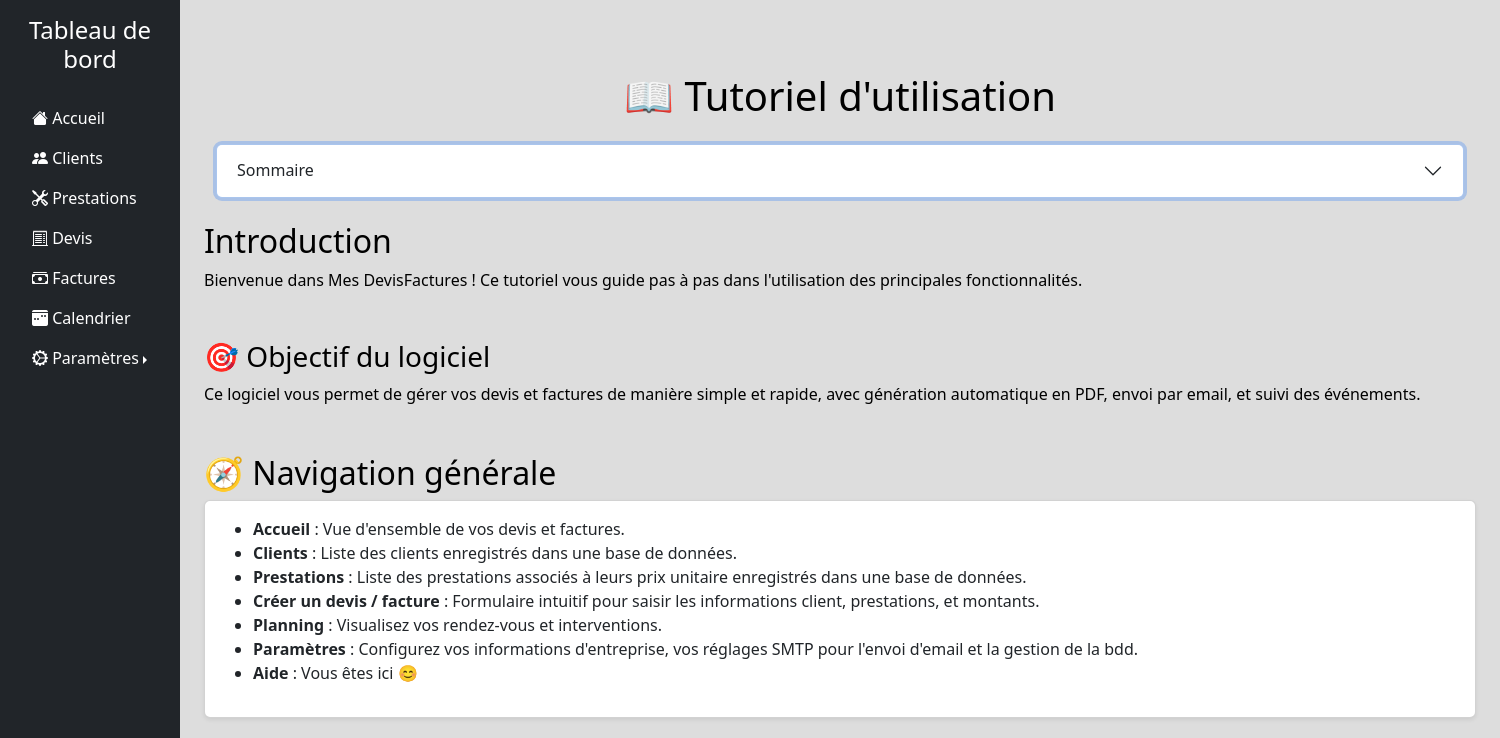
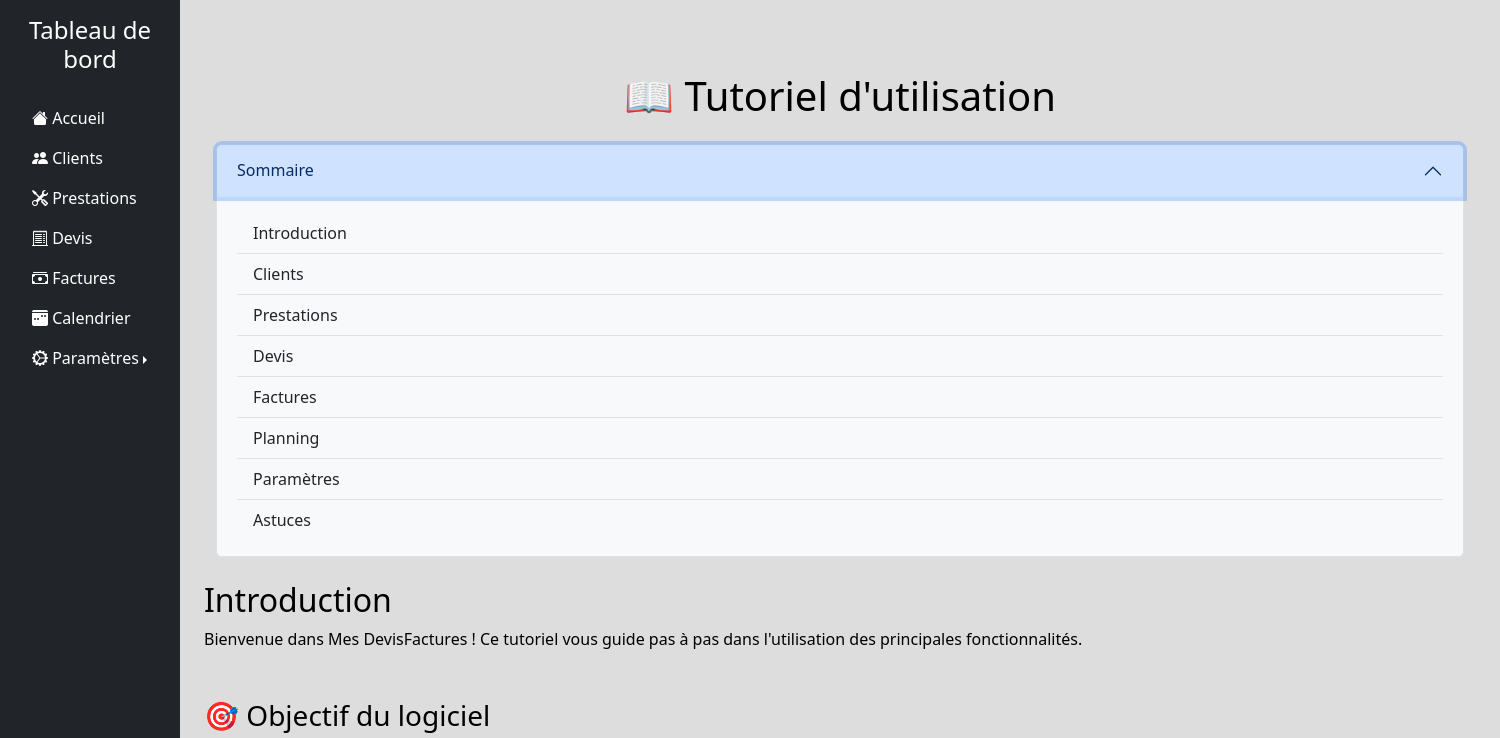
Before and after one commit to Natsumi26/my-devis-carreleur, an Electron app: page renderer/tutorial.html in a window 1500 px wide. Both pictures are taken after a click on the button "Sommaire". Shown: the top 738 px of the page. Drawn offline with nearby package versions, Linux system fonts and the light colour scheme.

Commit message:
finaliser

```diff
--- a/db.js
+++ b/db.js
@@ -142,7 +142,6 @@ function resetDatabase() {
     }
 
     initDatabase();
-    window.location.reload();
   });
 }
 // function pour Sauvgarder la bdd
--- a/renderer/index.css
+++ b/renderer/index.css
@@ -113,3 +113,26 @@
   pointer-events: auto;
   transform: translateY(0);
 }
+/* Liens du sommaire */
+.accordion-body a {
+  transition: color 0.2s;
+}
+.accordion-body a:hover {
+  color: #0d6efd;
+  text-decoration: underline;
+}
+
+/* Astuces */
+#astuces .alert-info {
+  background-color: #e9f5ff;
+  border-left: 4px solid #0d6efd;
+}
+#astuces li {
+  text-indent: 15px; /* petit effet alinéa */
+  margin-bottom: 6px;
+}
+
+#page-tuto .card {
+  border-left: 4px solid #0d6efd; /* bleu bootstrap */
+  margin-bottom: 15px;
+}
--- a/renderer/renderer.js
+++ b/renderer/renderer.js
@@ -66,6 +66,7 @@ document.addEventListener('click', function() {
 //Gestion bdd dans les parametres
 async function resetBase() {
   const result = await window.api.resetDatabase();
+  location.reload();
   alert(result); // Affiche le message de succès ou d’erreur
 }
 
--- a/renderer/tutorial.html
+++ b/renderer/tutorial.html
@@ -8,7 +8,7 @@
     <link rel="stylesheet" href="../node_modules/bootstrap/dist/css/bootstrap.min.css">
     <link rel="stylesheet" href="../node_modules/bootstrap-icons/font/bootstrap-icons.css">
 </head>
-<body">
+<body>
 <div class="d-flex">
   <!-- Sidebar -->
   <div class="bg-dark text-white p-3" style="width: 200px; min-height: 100vh;">
@@ -40,7 +40,7 @@
   </div>
 
   <!-- Contenu -->
-    <div class="flex-grow-1 p-4 container my-5">
+    <div id="page-tuto" class="flex-grow-1 p-4 container my-5">
             <h1 class="text-center mb-4">📖 Tutoriel d'utilisation</h1>
 
             <!-- Sommaire -->
@@ -52,17 +52,17 @@
                         Sommaire
                       </button>
                     </h2>
-                    <div id="collapseOne" class="accordion-collapse collapse show" data-bs-parent="#accordionSommaire">
+                    <div id="collapseOne" class="accordion-collapse collapse" data-bs-parent="#accordionSommaire">
                       <div class="accordion-body bg-light rounded">
                         <ul class="list-group list-group-flush">
-                          <li class="list-group-item bg-light"><a href="#intro" class="text-dark text-decoration-none">📝 Introduction</a></li>
-                          <li class="list-group-item bg-light"><a href="#clientsGestion" class="text-dark text-decoration-none">👥 Gestion des clients</a></li>
-                          <li class="list-group-item bg-light"><a href="#prestationsGestion" class="text-dark text-decoration-none">🛠️ Gestion des prestations</a></li>
-                          <li class="list-group-item bg-light"><a href="#devisGestion" class="text-dark text-decoration-none">📄 Gestion des devis</a></li>
-                          <li class="list-group-item bg-light"><a href="#factureGestion" class="text-dark text-decoration-none">🧾 Gestion des factures</a></li>
-                          <li class="list-group-item bg-light"><a href="#planning" class="text-dark text-decoration-none">📅 Gestion du planning</a></li>
-                          <li class="list-group-item bg-light"><a href="#parametres" class="text-dark text-decoration-none">⚙️ Gestion des paramètres</a></li>
-                          <li class="list-group-item bg-light"><a href="#astuces" class="text-dark text-decoration-none">💡 Astuces</a></li>
+                          <li class="list-group-item bg-light"><a href="#intro" class="text-dark text-decoration-none">Introduction</a></li>
+                          <li class="list-group-item bg-light"><a href="#clientsGestion" class="text-dark text-decoration-none">Clients</a></li>
+                          <li class="list-group-item bg-light"><a href="#prestationsGestion" class="text-dark text-decoration-none">Prestations</a></li>
+                          <li class="list-group-item bg-light"><a href="#devisGestion" class="text-dark text-decoration-none">Devis</a></li>
+                          <li class="list-group-item bg-light"><a href="#factureGestion" class="text-dark text-decoration-none">Factures</a></li>
+                          <li class="list-group-item bg-light"><a href="#planning" class="text-dark text-decoration-none">Planning</a></li>
+                          <li class="list-group-item bg-light"><a href="#parametres" class="text-dark text-decoration-none">Paramètres</a></li>
+                          <li class="list-group-item bg-light"><a href="#astuces" class="text-dark text-decoration-none">Astuces</a></li>
                         </ul>
                       </div>
                     </div>
@@ -302,7 +302,7 @@
                 </ul>
               </div>
             </section>
-            <button id="btnTop" class="btn btn-info position-fixed bottom-0 end-0 m-4 shadow rounded-pill">
+            <button id="btnTop" class="btn btn-primary position-fixed bottom-0 end-0 m-4 shadow rounded-pill">
                 <i class="bi bi-arrow-up-circle-fill"></i>
               </button>
     </div>
```
Also changed, not shown: renderer/devis.html (+18 -19 lines).
